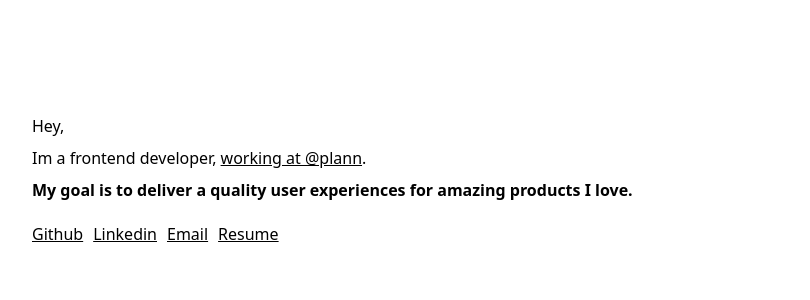
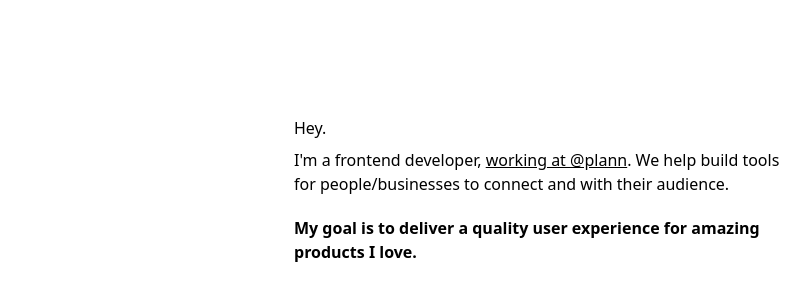
Before and after one commit to cain/cain, a Next.js app: page / in a window 1280 px wide. Shown: the part 46-346 px from the top of the page, without its empty margins (96-906 px from the left). Built offline with nearby package versions, Linux system fonts and the light colour scheme.

Commit message:
homepage text

```diff
--- a/pages/index.js
+++ b/pages/index.js
@@ -12,20 +12,28 @@ export default function Home() {
       <main className={styles.main}>
         {/* <img src="/ch.svg" width="25px" class="mb-8" /> */}
         <div class=" mb-8">
-          {/* <h2 class="font-bold">Cain Hall</h2> */}
-          {/* <div className={styles.square}></div> */}
+          {/* <h1 class="font-bold">Cain Hall</h1> */}
+          {/* <a class="mr-2">writing</a>
+          <a class="mr-2">about</a>
+          <a class="mr-2">photos</a> */}
         </div>
-        <p class="mb-2">Hey,</p>
-        <p class="mb-2">
-          Im a frontend developer, <a href="https://www.plannthat.com" target="_blank">working at @plann</a>.
+        <p class="mb-2">Hey.</p>
+        <p class="mb-5">
+          I'm a frontend developer, <a href="https://www.plannthat.com" target="_blank">working at @plann</a>. We help build tools for people/businesses to connect and with their audience.
         </p>
-        <p class="font-semibold mb-5">My goal is to deliver a quality user experiences for amazing products I love.</p>
-        <div className={styles.contact}>
-          <a href="https://github.com/cain" target="_blank">Github</a>
-          <a href="https://www.linkedin.com/in/cainhall/" target="_blank">Linkedin</a>
-          <a href="mailto:me@cainhall.com.au" target="_blank">Email</a>
-          <a href="https://cain.github.io/resume/" target="_blank">Resume</a>
-        </div>
+        <h2 class="font-semibold mb-5">My goal is to deliver a quality user experience for amazing products I love.</h2>
+        {/* <div className={styles.contact}>
+          <a href="https://github.com/cain" target="_blank">github</a>
+          <a href="https://www.linkedin.com/in/cainhall/" target="_blank">linkedin</a>
+          <a href="mailto:me@cainhall.com.au" target="_blank">email</a>
+          <a href="https://cain.github.io/resume/" target="_blank">resume</a>
+        </div> */}
+        {/* <h3 class="font-bold mt-5 mb-2">Some Writings:</h3>
+        <ul class="list-disc pl-8">
+          <li><a>Nuxt 2 with eslint vs code formatting</a></li>
+          <li><a>Testing location date formatting with Chrome</a></li>
+          <li><a>Improving performance with VueJS components</a></li>
+        </ul> */}
       </main>
     </div>
   )
--- a/styles/Home.module.css
+++ b/styles/Home.module.css
@@ -1,5 +1,8 @@
 .container {
-  padding: 10vw;
+  margin: auto;
+  margin-top: 10vh;
+  max-width: 600px;
+  padding: 50px;
 }
 
 .contact {
--- a/styles/globals.css
+++ b/styles/globals.css
@@ -6,3 +6,7 @@ a {
     /* background: #fedba1; */
     text-decoration: underline;
 }
+
+a:hover {
+    background: #fedba1;
+}
```
